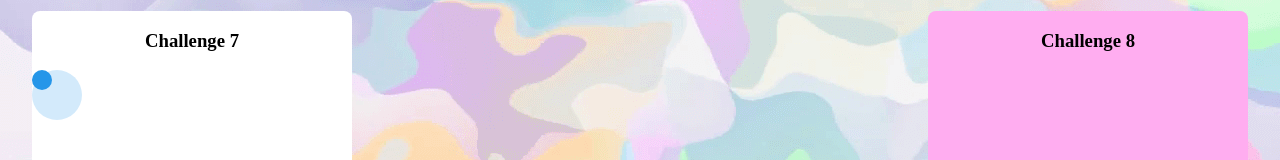
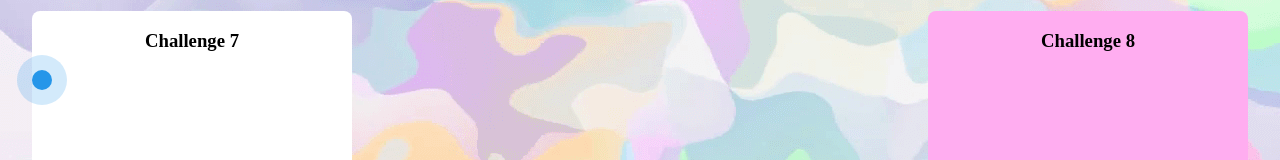
Before and after one commit to Tiffany-D/Animations-Workshop, a website: page index.html in a window 1280 px wide. Shown: the part 725-885 px from the top of the page. Drawn offline with Linux system fonts and the light colour scheme.

Commit message:
last minute changes

```diff
--- a/style/style.scss
+++ b/style/style.scss
@@ -427,7 +427,7 @@ body{
         width: 50px;
         height: 50px;
         opacity: 0.2;
-        // transform: translate(-30%, -30%);
+        transform: translate(-30%, -30%);
         border-radius: 50%;
       }
 }
```
Also changed, not shown: style/style.css, 1 other file.
